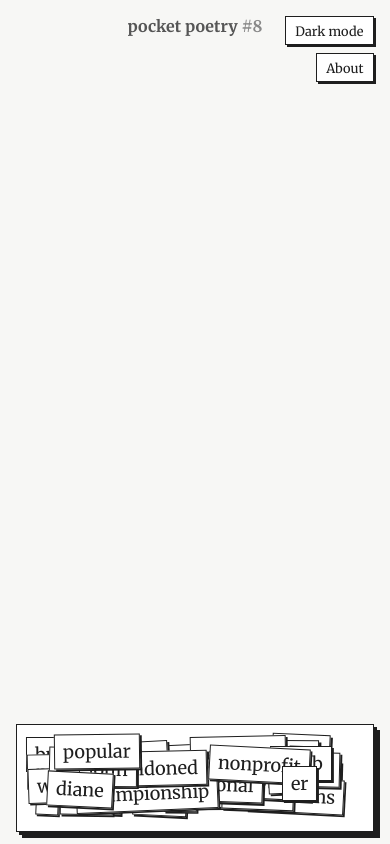
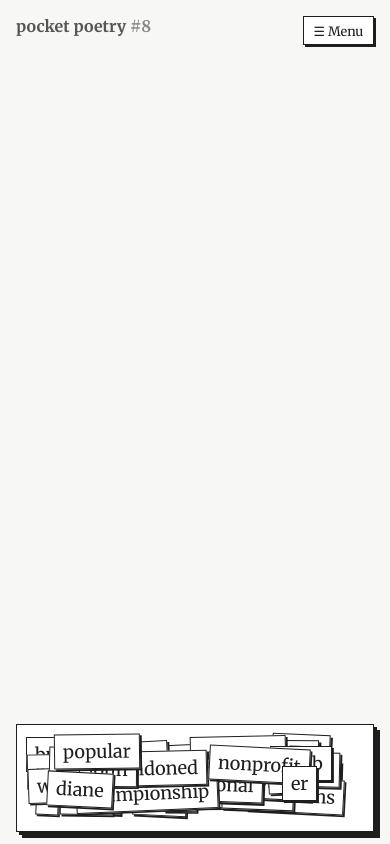
Before and after one commit to axelsoderberg/pocket-poetry, a SvelteKit app: page / in a window 390 px wide. Built offline with nearby package versions, Linux system fonts and the light colour scheme.

Commit message:
mobile layout improvements

```diff
--- a/src/routes/+layout.svelte
+++ b/src/routes/+layout.svelte
@@ -10,6 +10,7 @@
 	const THEME_STORAGE_KEY = 'pocket-poetry-theme';
 	let theme = $state<Theme>('light');
 	let isAboutOpen = $state(false);
+	let isMobileMenuOpen = $state(false);
 
 	function applyTheme(nextTheme: Theme) {
 		theme = nextTheme;
@@ -31,8 +32,22 @@
 		isAboutOpen = true;
 	}
 
+	function openAboutFromMobileMenu() {
+		isMobileMenuOpen = false;
+		openAbout();
+	}
+
 	function closeAbout() {
 		isAboutOpen = false;
+	}
+
+	function toggleMobileMenu() {
+		isMobileMenuOpen = !isMobileMenuOpen;
+	}
+
+	function toggleThemeFromMobileMenu() {
+		toggleTheme();
+		isMobileMenuOpen = false;
 	}
 
 	function handleOverlayClick(event: MouseEvent) {
@@ -42,6 +57,10 @@
 	}
 
 	function handleKeyDown(event: KeyboardEvent) {
+		if (event.key === 'Escape' && isMobileMenuOpen) {
+			isMobileMenuOpen = false;
+		}
+
 		if (event.key === 'Escape' && isAboutOpen) {
 			closeAbout();
 		}
@@ -89,7 +108,44 @@
 
 <div class="controls">
 	<button
-		class="theme-toggle"
+		class="menu-toggle"
+		onclick={toggleMobileMenu}
+		type="button"
+		aria-label="Toggle menu"
+		aria-haspopup="menu"
+		aria-expanded={isMobileMenuOpen}
+		aria-controls="mobile-controls-menu"
+	>
+		☰ Menu
+	</button>
+
+	{#if isMobileMenuOpen}
+		<div id="mobile-controls-menu" class="mobile-menu" role="menu" aria-label="Header controls">
+			<button
+				class="theme-toggle"
+				onclick={toggleThemeFromMobileMenu}
+				type="button"
+				role="menuitem"
+				aria-label={`Switch to ${theme === 'light' ? 'dark' : 'light'} mode`}
+			>
+				{theme === 'light' ? 'Dark mode' : 'Light mode'}
+			</button>
+
+			<button
+				class="about-toggle"
+				onclick={openAboutFromMobileMenu}
+				type="button"
+				role="menuitem"
+				aria-haspopup="dialog"
+				aria-expanded={isAboutOpen}
+			>
+				About
+			</button>
+		</div>
+	{/if}
+
+	<button
+		class="theme-toggle desktop-control"
 		onclick={toggleTheme}
 		type="button"
 		aria-label={`Switch to ${theme === 'light' ? 'dark' : 'light'} mode`}
@@ -98,7 +154,7 @@
 	</button>
 
 	<button
-		class="about-toggle"
+		class="about-toggle desktop-control"
 		onclick={openAbout}
 		type="button"
 		aria-haspopup="dialog"
@@ -155,7 +211,7 @@
 		--subtle-text: #9b9b9b;
 		--surface-bg: #1d1f23;
 		--surface-border: #f3f3f3;
-		--surface-shadow: #bbbbbb;
+		--surface-shadow: #f3f3f3;
 	}
 
 	:global(html),
@@ -178,6 +234,7 @@
 		gap: 0.5rem;
 	}
 
+	.menu-toggle,
 	.theme-toggle,
 	.about-toggle,
 	.about-close {
@@ -192,6 +249,28 @@
 		transition:
 			background-color var(--theme-transition-duration) var(--theme-transition-easing),
 			color var(--theme-transition-duration) var(--theme-transition-easing),
+			border-color var(--theme-transition-duration) var(--theme-transition-easing),
+			box-shadow var(--theme-transition-duration) var(--theme-transition-easing);
+	}
+
+	.menu-toggle,
+	.mobile-menu {
+		display: none;
+	}
+
+	.mobile-menu {
+		width: max-content;
+		flex-direction: column;
+		align-items: flex-end;
+		gap: 0.5rem;
+		padding: 0.5rem;
+		background: var(--surface-bg);
+		border: 1px solid var(--surface-border);
+		box-shadow:
+			var(--surface-shadow) 2px 2px 0px,
+			var(--surface-shadow) 4px 4px 0px;
+		transition:
+			background-color var(--theme-transition-duration) var(--theme-transition-easing),
 			border-color var(--theme-transition-duration) var(--theme-transition-easing),
 			box-shadow var(--theme-transition-duration) var(--theme-transition-easing);
 	}
@@ -244,4 +323,18 @@
 			--theme-transition-duration: 0ms;
 		}
 	}
+
+	@media (max-width: 640px) {
+		.desktop-control {
+			display: none;
+		}
+
+		.menu-toggle {
+			display: inline-block;
+		}
+
+		.mobile-menu {
+			display: flex;
+		}
+	}
 </style>
--- a/src/routes/+page.svelte
+++ b/src/routes/+page.svelte
@@ -214,7 +214,7 @@
 />
 
 <main class="page" class:panning={isPanning} onpointerdown={handlePagePointerDown}>
-	<div>
+	<div class="page-content">
 		<div class="header">
 			<h1 class="page-title">pocket poetry <span class="day-number">#{data.dayNumber}</span></h1>
 		</div>
@@ -258,6 +258,11 @@
 		cursor: grab;
 	}
 
+	.page-content {
+		width: 100%;
+		max-width: 980px;
+	}
+
 	.page.panning {
 		cursor: grabbing;
 	}
@@ -265,6 +270,7 @@
 	.header {
 		width: 100%;
 		max-width: 980px;
+		text-align: center;
 		color: var(--muted-text);
 		transition: color var(--theme-transition-duration) var(--theme-transition-easing);
 	}
@@ -312,4 +318,19 @@
 	.expanded {
 		height: 200px;
 	}
+
+	@media (max-width: 640px) {
+		.header {
+			display: flex;
+			justify-content: space-between;
+			align-items: center;
+			text-align: left;
+			padding: 0 1rem;
+			box-sizing: border-box;
+		}
+
+		.page-title {
+			margin: 1rem 0 0;
+		}
+	}
 </style>
```
